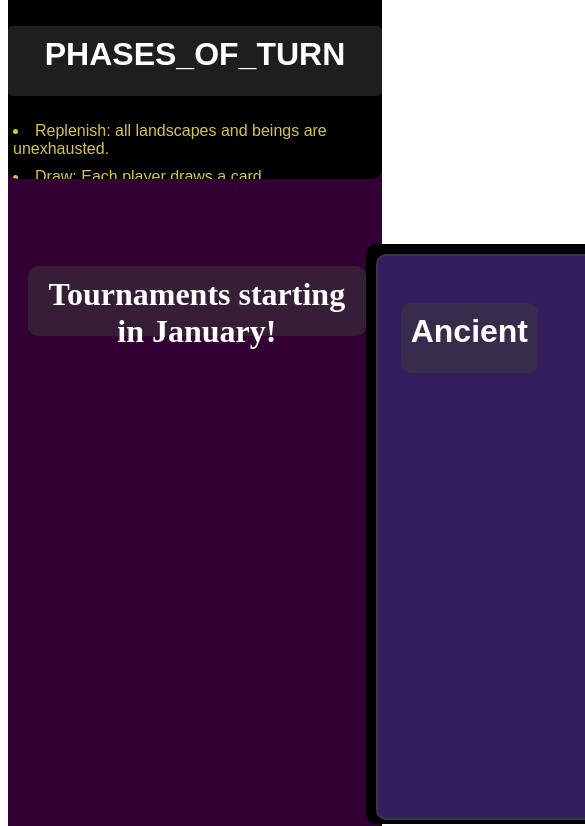
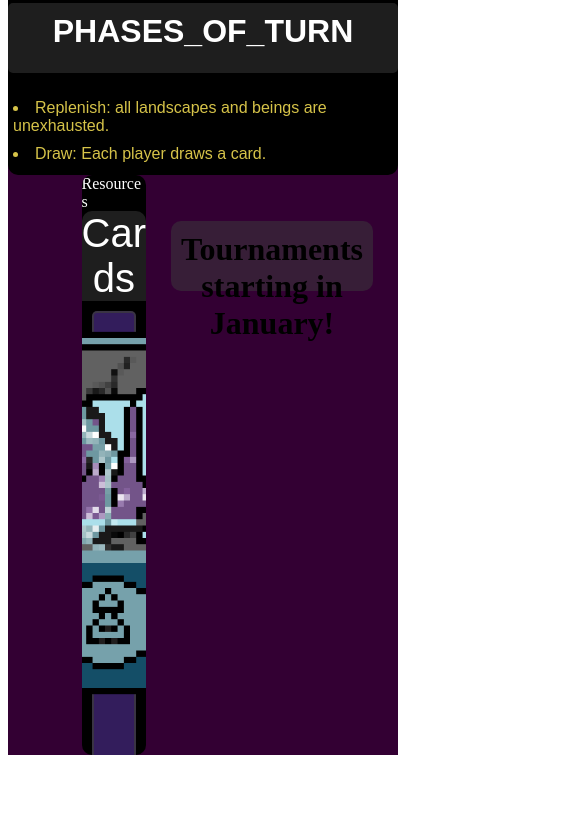
Before and after one commit to skyylersiejko/scape_simple, a React (Create React App) app: page / in a window 390 px wide. Shown: the part 1171-1997 px from the top of the page, 585 px wide, since content can reach past the window. After the commit the page ends 1934 px from the top, so only its background shows below. Built offline with nearby package versions, Linux system fonts and the light colour scheme; grey boxes are pictures that could not be loaded.

Commit message:
fourth; no-mobile

```diff
--- a/package.json
+++ b/package.json
@@ -10,7 +10,11 @@
   "dependencies": {
     "react": "16.13.1",
     "react-dom": "16.13.1",
-    "react-scripts": "3.4.3"
+    "react-player": "^2.6.2",
+    "react-scripts": "3.4.3",
+    "react-video": "^1.5.3",
+    "react-youtube": "^7.12.0",
+    "video-react": "^0.14.1"
   },
   "devDependencies": {
     "typescript": "3.8.3"
--- a/src/components/About/About.css
+++ b/src/components/About/About.css
@@ -5,6 +5,7 @@
   /**background-color: rgba(59, 57, 57, 0.75);**/
   border-radius: 5px;
 
+  margin:auto;
   margin-top: 3%;
   color: rgba(214, 195, 73);
   font-family: "Varela Round", sans-serif;
--- a/src/components/Cards/Cards.css
+++ b/src/components/Cards/Cards.css
@@ -4,7 +4,6 @@
   animation-duration: 1s;
   display:flex;
   flex-direction: column;
-  width: 100%;
   justify-content: center ;
 
 }
@@ -28,28 +27,12 @@
   justify-content: center;
   word-wrap: break-word;
   margin:auto;
-  PADDING:20PX;
+
 
 
 }
 
-.Panel{
-  display:flex;
-  flex-direction: row;
-}
 
-.LeftPanel,.RightPanel{
-  display:flex;
-  flex-direction: column;
-}
-
-.LeftPanel{
-
-}
-
-.RightPanel{
-
-}
 .CardBtn{
   color: rgba(214, 195, 73);
   background-color: rgba(61, 61, 61, 0.75);
@@ -60,11 +43,20 @@
 
 }
 
+img{
+max-width:400px;
+max-height:400px;
+}
 
-.Title {
+
+.Card_Title {
   color: white;
   font-size: 40px;
   font-family: "Varela Round", sans-serif;
+  background-color: rgba(61, 61, 61, 0.5);
+  text-align:center;
+
+
 }
 
 .Card_Data, .Card_Ancient, .Card_Spell, .Card_Landscape{
@@ -73,11 +65,10 @@
   justify-content: center;
   flex-direction:row;
   box-shadow: 0px 3px 3 px black;
-  border-radius: 10px ;
-  margin:auto;
+  border-radius: 5px ;
   border:2px solid rgba(61, 61, 61, 0.75);
   font-family: "Varela Round", sans-serif;
-  padding: 25px;
+  margin:auto;
   max-width: 800px;
 
 
@@ -124,8 +115,7 @@ h1{
 
 
 .Card_Container{
-  display:flex;
-  margin:auto;
+
   padding:10px;
 
 }
@@ -162,3 +152,99 @@ h1{
   background-color: rgba(95, 86, 86, 0.7);
   outline: 1px solid black;
 }
+
+
+
+/*MEDIA===========================*/
+/*IPhone-X*/
+@media only screen
+and (min-device-width : 375px)
+and (max-device-width : 812px)
+and (-webkit-device-pixel-ratio : 3) {
+
+
+.ScrollBox {
+  background-color: black;
+  overflow-y: scroll;
+  overflow-x: hidden;
+  height: 580px;
+  border-radius: 10px;
+}
+
+
+
+.ScrollBox::-webkit-scrollbar {
+  width: 1em;
+  background-color: rgba(61, 61, 61, 0.5);
+}
+
+.ScrollBox::-webkit-scrollbar-track {
+  box-shadow: inset 0 0 6px rgba(0, 0, 0, 0.3);
+}
+
+.ScrollBox::-webkit-scrollbar-thumb {
+  background-color: rgba(95, 86, 86, 0.7);
+  outline: 1px solid black;
+}
+
+  .SubBox{
+    display:flex;
+    flex-direction: column;
+    justify-content: center;
+    background-color: rgba(61, 61, 61, 0.5);
+    text-align: center;
+    border-radius: 10px;
+    padding: 10px;
+
+  }
+
+
+
+
+  .Card_Data, .Card_Ancient, .Card_Spell, .Card_Landscape{
+
+    display: flex;
+    justify-content: center;
+    flex-direction:row;
+    box-shadow: 0px 3px 3 px black;
+    border-radius: 5px ;
+    border:2px solid rgba(61, 61, 61, 0.75);
+    font-family: "Varela Round", sans-serif;
+    margin:auto;
+
+
+
+  }
+
+  .Card_Ancient{
+    background-color:rgba(103, 58, 183, 0.5);
+
+
+
+
+  }
+
+
+  .Card_Spell{
+    background-color: rgb(9, 132, 227, 0.5  );
+
+
+
+
+  }
+
+
+  .Card_Landscape{
+    background-color:rgba(139, 195, 74, 0.5);
+
+  }
+
+
+  .Card_Container{
+
+    padding:10px;
+
+  }
+
+
+}
--- a/src/components/Cards/Cards.js
+++ b/src/components/Cards/Cards.js
@@ -1,7 +1,8 @@
 import React from "react";
 import "./Cards.css";
 import error_Image from '../../res/scape_back_logo.png'
-import { collapseTextChangeRangesAcrossMultipleVersions } from "typescript";
+import Media from '../Media/Media';
+import CardData from '../../CardData';
 
 class Cards extends React.Component {
   constructor(props) {
@@ -13,10 +14,11 @@ class Cards extends React.Component {
 
   displayCards() {
 
-      if (this.props.cards) {
+      if (CardData) {
         return (
           <div className={"Card_Slider"}>
-            {Object.values(this.props.cards).map((card) => {
+            <div className = {"Card_Title"}>Cards</div>
+            {Object.values(CardData).map((card) => {
               return (
                 <React.Fragment >
                   <div className = {"Card_Container"}>
@@ -133,22 +135,15 @@ class Cards extends React.Component {
   render() {
     return (
       <div className={"Card"}>
-         <div className = {"Title"}>Cards</div>
-         <div className = {"Panel"}>
-         <div className = {"LeftPanel"}>
-
-        <h1>Tournaments starting in January!</h1>
-        </div>
+         <div className = {"Title"}>Resources</div>
         <div className = {"ScrollBox"}>
           {this.displayCards()}
         </div>
-        <div className = {"RightPanel"}>
-        <h1>Tournaments starting in January</h1>
-        </div>
+
 
 
         </div>
-      </div>
+
     );
   }
 }
--- a/src/components/Main/Main.css
+++ b/src/components/Main/Main.css
@@ -3,19 +3,19 @@
   flex-direction: column;
   margin: auto;
   background-color: rgba(51, 0, 51);
-  width: 100%;
+  width: 100vw;
   height: 100%;
 }
-.Title {
+.Main_Title {
   position: relative;
   left: 44%;
-  width: 250px;
+  width: 400px;
   height: auto;
 }
 
 .Banner {
   background-color: rgba(61, 61, 61, 0.5);
-  width: 100%;
+  width: auto;
   height: auto;
   border-radius: 1px;
 
--- a/src/components/Main/Main.js
+++ b/src/components/Main/Main.js
@@ -2,8 +2,8 @@ import React from "react";
 import "./Main.css";
 import Logo from "../../res/Scape_logo.png";
 import About from "../About/About";
-import Cards from "../Cards/Cards";
-import CardData from '../../CardData';
+import Panel from "../../hoc/Panel/Panel";
+
 
 
 class Main extends React.Component {
@@ -16,12 +16,12 @@ class Main extends React.Component {
     return (
       <div className={"Main"}>
         <div className={"Banner"}>
-          <div className={"Title"}>
+          <div className={"Main_Title"}>
             <img alt={"scape_logo"} src={Logo} />
           </div>
         </div>
         <About />
-        <Cards cards = {CardData}  />
+       <Panel/>
       </div>
     );
   }
--- a/src/components/Media/Media.js
+++ b/src/components/Media/Media.js
@@ -1,14 +1,60 @@
 import React from "react";
 import "./Media.css";
+import YouTube from 'react-youtube';
+import Player from 'react-player';
+import Intro from '../../res/Scape_Title_Screen.mov';
 
 class Media extends React.Component {
   constructor(props) {
     super(props);
-    this.state = {};
+    this.state = {
+      opts: {
+        height: 'auto',
+        width: 'auto',
+        playerVars: {
+          // https://developers.google.com/youtube/player_parameters
+          autoplay: 0,
+        }
+
+    },
   }
+}
+
+
+
+_onReady(e){
+  e.target.pauseVideo();
+}
 
   render() {
-    return <div className={"Media"}></div>;
+    return <div className={"Media"}>
+     { (this.props.type === "youtube")?
+      <YouTube videoId="2g811Eo7K8U" opts={this.state.opts} onReady={this._onReady} />:
+      (this.props.type === "intro")?
+        <Player
+        url={Intro}
+        className='react-player'
+        playing = "true"
+        width='100%'
+        loop = "true"
+        height='100%'
+        />:
+        <Player
+        url={this.props.url || Intro}
+        className='react-player'
+        playing = "true"
+        width='100%'
+        loop = "true"
+        height='100%'
+        />
+
+
+
+
+
+
+    }
+      </div>;
   }
 }
 
--- /dev/null
+++ b/src/hoc/Panel/Panel.css
@@ -0,0 +1,18 @@
+.Panel{
+    display:flex;
+    flex-direction: row;
+  }
+
+  .LeftPanel,.RightPanel{
+    display:flex;
+    flex-direction: column;
+    padding:25px;
+  }
+
+  .LeftPanel{
+
+  }
+
+  .RightPanel{
+
+  }
--- /dev/null
+++ b/src/hoc/Panel/Panel.js
@@ -0,0 +1,37 @@
+import React from "react";
+import "./Panel.css";
+import YouTube from 'react-youtube';
+import Player from 'react-player';
+import Cards from "../../components/Cards/Cards";
+import Media from "../../components/Media/Media";
+
+
+
+class Main extends React.Component {
+  constructor(props) {
+    super(props);
+    this.state = {};
+  }
+
+  render() {
+    return (
+        <div className = {"Panel"}>
+            <div className = {"LeftPanel"}>
+
+            <Media type = {"intro"}/>
+        </div>
+        <div className = {"ScrollBox"}>
+            <Cards/>
+        </div>
+        <div className = {"RightPanel"}>
+        <h1>Tournaments starting in January!</h1>
+        <Media type = {"youtube"}/>
+        </div>
+
+
+       </div>
+    );
+  }
+}
+
+export default Main;
```
Also changed, not shown: 2 other files (tests, documents, lock files or other folders).
